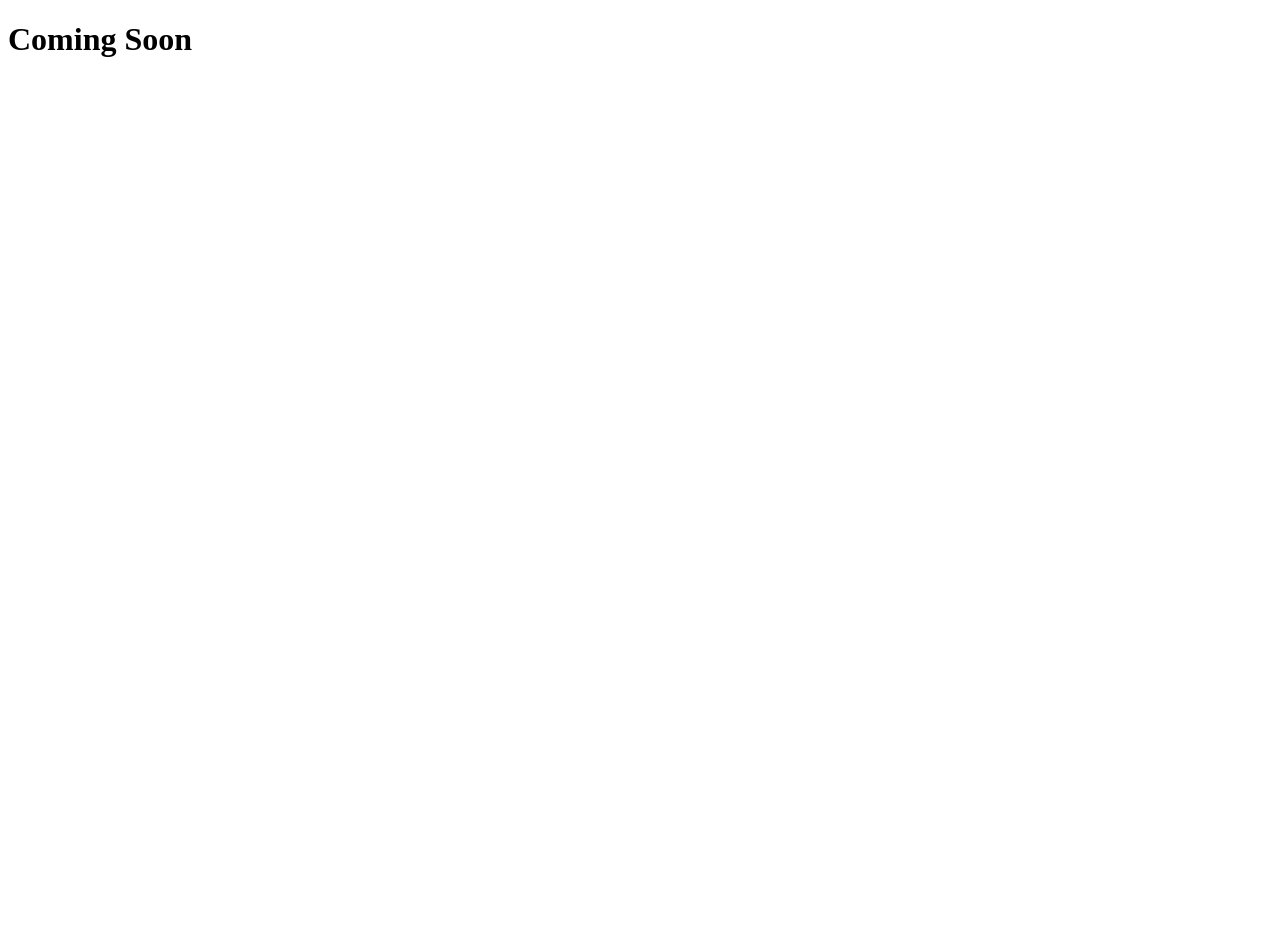
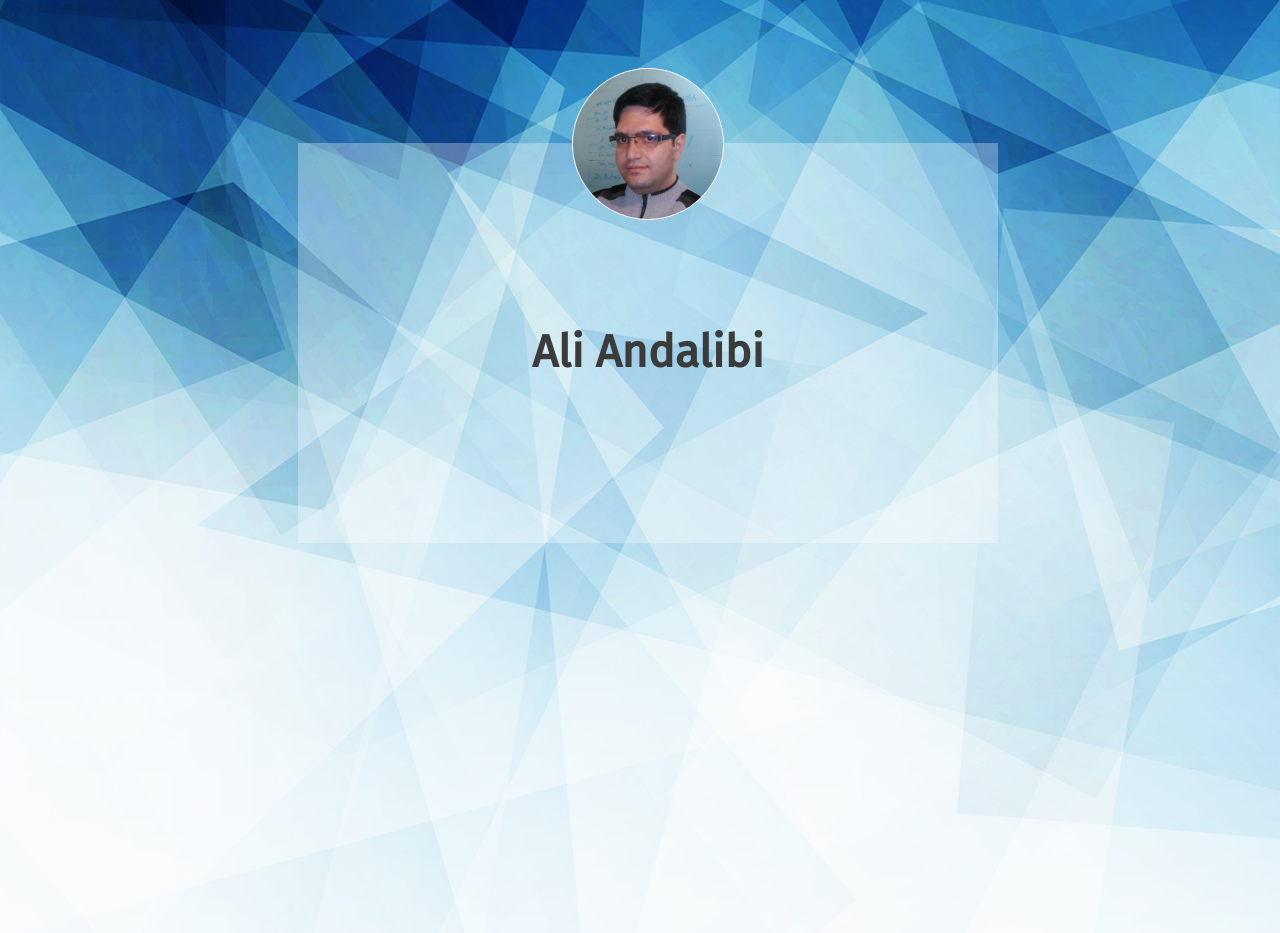
Before and after one commit to andalibi/andalibi.github.io, a plain HTML site: page index.html in a window 1280 px wide. Before the commit the page ends 800 px from the top, so only its background shows below. Drawn offline with Linux system fonts and the light colour scheme.

Commit message:
first release

```diff
--- a/index.html
+++ b/index.html
@@ -1,8 +1,19 @@
 <!DOCTYPE html>
+
 <html>
 <head>
+    <title>Ali Andalibi</title>
+
+    <link href="https://fonts.googleapis.com/css?family=Fira+Sans" rel="stylesheet">
+    <link rel="stylesheet" type="text/css" href="/resources/css/main.css" />
 </head>
+
 <body>
-    <h1>Coming Soon</h1>
+    <div id="contents">
+    <div id="pic-container">
+        <img src="/resources/img/2.jpg" />
+    </div>
+    <h1>Ali Andalibi</h1>
+</div>
 </body>
 </html>
--- /dev/null
+++ b/resources/css/main.css
@@ -0,0 +1,48 @@
+html {
+    height: 100vh;
+}
+
+body {
+    background-color: #f7f7f7;
+    background: url('/resources/img/bg.jpg') center center no-repeat fixed;
+    background-size: cover;
+    color: #3b3b3b;
+    display: table;
+    font-family: 'Fira Sans', sans-serif;
+    height: 100vh;
+    padding: 0;
+    padding-top: 125px;
+    overflow: hidden;
+    width: 100%;
+}
+
+div#contents {
+    max-width:700px;height:400px;background-color:rgba(255, 255, 255, 0.3);margin:0 auto;
+}
+
+h1 {
+    font-size: 45px;
+    text-align: center;
+}
+
+#pic-container {
+    background-color: #fff;
+    border: 1px solid #f6f6f6;
+    border-radius: 50%;
+      -webkit-border-radius: 50%;
+      -moz-border-radius: 50%;
+    height: 150px;
+    margin: 10px auto;
+    width: 150px;
+    z-index: 200;
+    position: relative;
+    top: -75px
+}
+
+#pic-container img {
+    border-radius: 50%;
+      -webkit-border-radius: 50%;
+      -moz-border-radius: 50%;
+    height: auto;
+    width: 150px;
+}
```
Also changed, not shown: resources/img/2.jpg (added), resources/img/bg.jpg (added).
